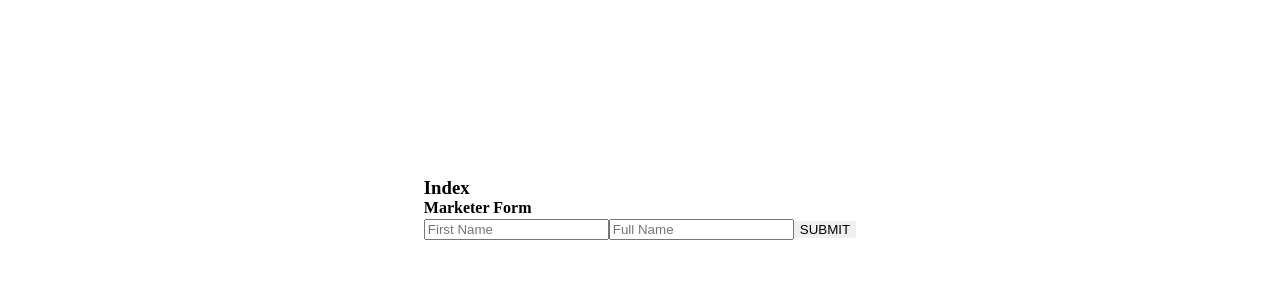
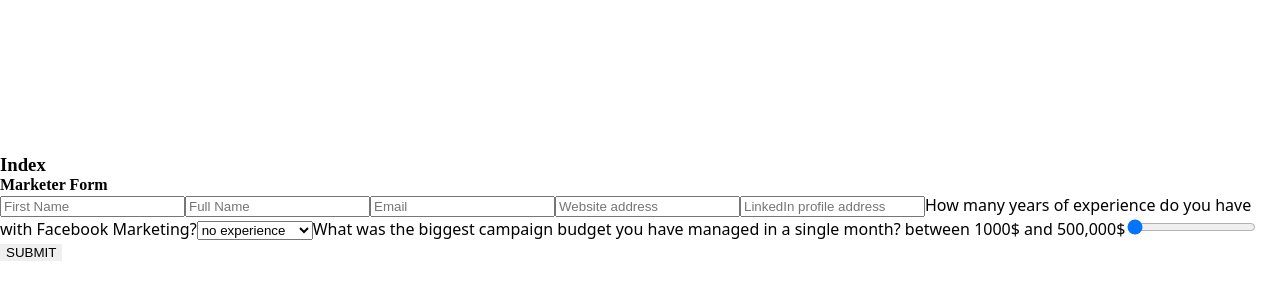
Before and after one commit to chenMordechai/Market, a React (Vite) app: page / in a window 1280 px wide. Shown: the part 192-492 px from the top of the page. Built offline with nearby package versions, Linux system fonts and the light colour scheme.

Commit message:
add fields to form

```diff
--- a/package.json
+++ b/package.json
@@ -10,6 +10,7 @@
     "preview": "vite preview"
   },
   "dependencies": {
+    "axios": "^1.6.7",
     "react": "^18.2.0",
     "react-dom": "^18.2.0"
   },
--- a/src/cmps/MarketerForm.jsx
+++ b/src/cmps/MarketerForm.jsx
@@ -19,6 +19,51 @@ export function MarketerForm({ dataToAdd, onSetChangeData, onSubmitForm }) {
                     type="text"
                     id="lastName"
                     name="lastName" />
+                <input
+                    onChange={onSetChangeData}
+                    value={dataToAdd.email}
+                    placeholder="Email"
+                    type="email"
+                    id="email"
+                    name="email" />
+                <input
+                    onChange={onSetChangeData}
+                    value={dataToAdd.website}
+                    placeholder="Website address"
+                    type="text"
+                    id="website"
+                    name="website" />
+                <input
+                    onChange={onSetChangeData}
+                    value={dataToAdd.linkedIn}
+                    placeholder="LinkedIn profile address"
+                    type="text"
+                    id="linkedIn"
+                    name="linkedIn" />
+                <label htmlFor="experience">How many years of experience do you
+                    have with Facebook Marketing?</label>
+                <select
+                    onChange={onSetChangeData}
+                    value={dataToAdd.experience}
+                    id="experience"
+                    name="experience">
+                    <option value="no experience">no experience</option>
+                    <option value="0-1 years">0-1 years</option>
+                    <option value="1-2 years">1-2 years</option>
+                    <option value="2 or more years">2 or more years</option>
+                </select>
+
+                <label htmlFor="maxBudget">What was the
+                    biggest campaign budget you have managed in a single month? between 1000$ and 500,000$</label>
+                <input
+                    onChange={onSetChangeData}
+                    value={dataToAdd.maxBudget}
+                    type="range"
+                    id="maxBudget"
+                    name="maxBudget"
+                    min="1000"
+                    max="500000"
+                />
                 <button>SUBMIT</button>
             </form>
         </section>
--- a/src/pages/Index.jsx
+++ b/src/pages/Index.jsx
@@ -1,9 +1,9 @@
 import { useState, useEffect } from 'react'
 import { MarketerForm } from '../cmps/MarketerForm'
-import { dataService } from '../services/data.service-local'
+import { marketService } from '../services/market.service-axios'
 
 export function Index() {
-    const [dataToAdd, setDataToAdd] = useState(dataService.getDataToAdd())
+    const [dataToAdd, setDataToAdd] = useState(marketService.getDataToAdd())
     console.log('dataToAdd:', dataToAdd)
     useEffect(() => {
 
@@ -15,8 +15,9 @@ export function Index() {
     }
 
     function onSubmitForm(ev) {
+        console.log('onSubmitForm')
         ev.preventDefault()
-        dataService.save(dataToAdd)
+        marketService.save(dataToAdd)
             .then(newData => {
                 console.log('newData:', newData)
             })
@@ -25,7 +26,7 @@ export function Index() {
     return (
         <section className="index">
             <h1>Index</h1>
-            <MarketerForm dataToAdd={dataToAdd} onSetChangeData={onSetChangeData} />
+            <MarketerForm dataToAdd={dataToAdd} onSetChangeData={onSetChangeData} onSubmitForm={onSubmitForm} />
         </section>
     )
 }
--- /dev/null
+++ b/src/services/http.service.js
@@ -0,0 +1,47 @@
+import Axios from 'axios'
+
+// console.log(process.env.NODE_ENV);
+
+
+const BASE_URL = process.env.NODE_ENV === 'production'
+    ? '/api/'
+    : '//localhost:3030/api/'
+
+
+const axios = Axios.create({
+    withCredentials: true
+})
+
+export const httpService = {
+    get(endpoint, data) {
+        return ajax(endpoint, 'GET', data)
+    },
+    post(endpoint, data) {
+        return ajax(endpoint, 'POST', data)
+    },
+    put(endpoint, data) {
+        return ajax(endpoint, 'PUT', data)
+    },
+    delete(endpoint, data) {
+        return ajax(endpoint, 'DELETE', data)
+    }
+}
+
+async function ajax(endpoint, method = 'GET', data = null) {
+    try {
+        const res = await axios({
+            url: `${BASE_URL}${endpoint}`,
+            method,
+            data,
+            params: (method === 'GET') ? data : null
+        })
+        return res.data
+    } catch (err) {
+        console.log(`Had Issues ${method}ing to the backend, endpoint: ${endpoint}, with data: `, data)
+        console.dir(err)
+        if (err.response && err.response.status === 401) {
+            sessionStorage.clear()
+        }
+        throw err
+    }
+}
--- /dev/null
+++ b/src/services/market.service-axios.js
@@ -0,0 +1,75 @@
+
+import { storageService } from './async-storage.service.js'
+import { utilService } from './util.service.js'
+import { httpService } from './http.service.js'
+
+const BASE_URL = 'marketer/'
+
+export const marketService = {
+    // query,
+    // getById,
+    // remove,
+    // getEmptyToy,
+    // getDefaultFilter
+    getDataToAdd,
+    save,
+}
+
+function getDataToAdd() {
+    return {
+        firstName: '',
+        lastName: '',
+        email: '',
+        website: '',
+        linkedIn: '',
+        experience: '',
+        maxBudget: 0,
+    }
+}
+
+function save(data) {
+    // console.log('data:', data)
+    if (data._id) {
+        return httpService.put(BASE_URL, data)
+    } else {
+        return httpService.post(BASE_URL, data)
+    }
+}
+
+
+
+function query(filterBy = {}) {
+    return httpService.get(BASE_URL, filterBy)
+    // .then(toys => {
+    //     return toys.filter(toy =>
+    //         regExp.test(toy.vendor) &&
+    //         toy.price <= filterBy.maxPrice
+    //     )
+    // })
+}
+
+function getById(toyId) {
+    return httpService.get(BASE_URL + toyId)
+}
+
+function remove(toyId) {
+    // return Promise.reject('Oh no!')
+    return httpService.delete(BASE_URL + toyId)
+}
+
+
+function getEmptyToy() {
+    return {
+        vendor: 'Susita-' + (Date.now() % 1000),
+        price: utilService.getRandomIntInclusive(1000, 9000),
+        speed: utilService.getRandomIntInclusive(50, 200),
+    }
+}
+
+
+function getDefaultFilter() {
+    return { txt: '', maxPrice: '' }
+}
+
+// TEST DATA
+// storageService.post(STORAGE_KEY, {vendor: 'Subali Rahok 6', price: 980}).then(x => console.log(x))
```
Also changed, not shown: 1 other file (tests, documents, lock files or other folders).
